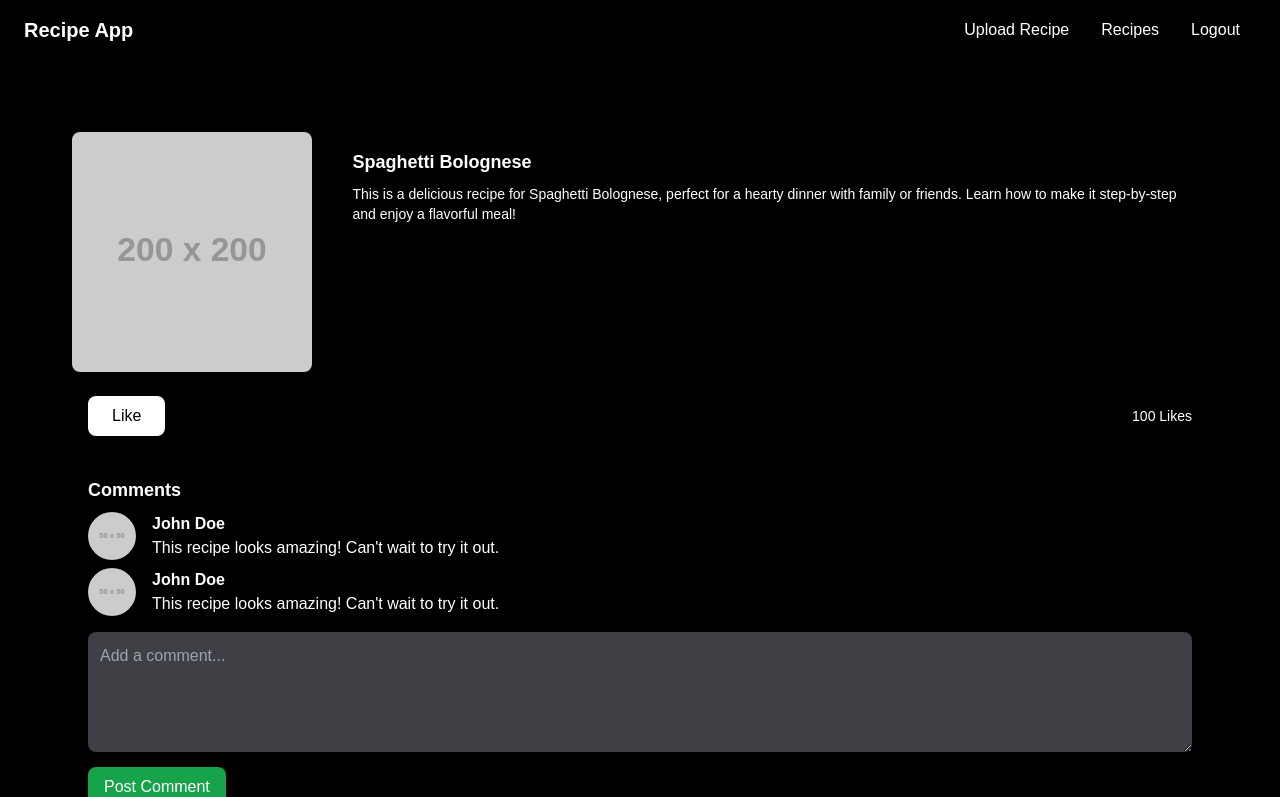
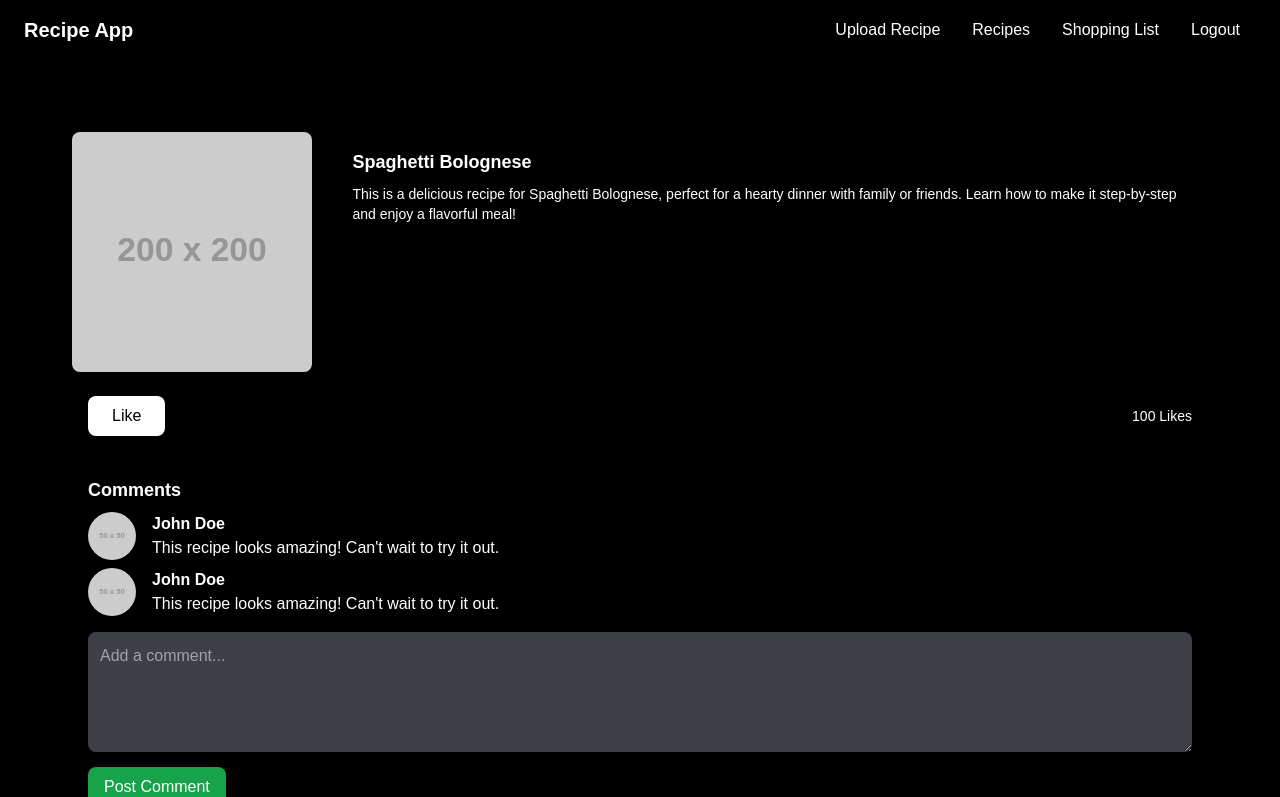
Before and after one commit to eric1anderson/Recipe-Generation-Social-Media, a Next.js app in the folder frontend/: page /recipe-page in a window 1280 px wide. Shown: the top 797 px of the page. Built offline with nearby package versions, Linux system fonts and the light colour scheme.

Commit message:
Link to recipe-page and shoppinglist-page

```diff
--- a/frontend/app/components/Navbar.tsx
+++ b/frontend/app/components/Navbar.tsx
@@ -25,7 +25,8 @@ const Navbar = () => {
             <div className="flex items-center ml-auto mr-6">
                 <ul className="flex list-none m-0 p-0">
                     <li className="mx-4 text-white hover:text-gray-300 cursor-pointer"><a href="http://localhost:3000/upload-recipe-page">Upload Recipe</a></li>
-                    <li className="mx-4 text-white hover:text-gray-300 cursor-pointer"><a>Recipes</a></li>
+                    <li className="mx-4 text-white hover:text-gray-300 cursor-pointer"><a href="http://localhost:3000/recipe-page">Recipes</a></li>
+                    <li className="mx-4 text-white hover:text-gray-300 cursor-pointer"><a href="http://localhost:3000/shoppinglist-page">Shopping List</a></li>
                     <li
                         className="mx-4 text-white hover:text-gray-300 cursor-pointer"
                         onClick={handleLogout}
--- a/frontend/app/user-page/page.tsx
+++ b/frontend/app/user-page/page.tsx
@@ -10,7 +10,7 @@ export default function UserPage() {
     const router = useRouter();
 
     return (
-        // <ProtectedRoute allowedRoles={[true]}>
+        <ProtectedRoute allowedRoles={[true]}>
             <div className="min-h-screen flex flex-col bg-black">
                 <Navbar />
                     <main className="flex-grow p-6">
@@ -35,6 +35,6 @@ export default function UserPage() {
                     </main>
                 <Footer />
             </div>
-        // </ProtectedRoute>
+        </ProtectedRoute>
     );
 };
```
